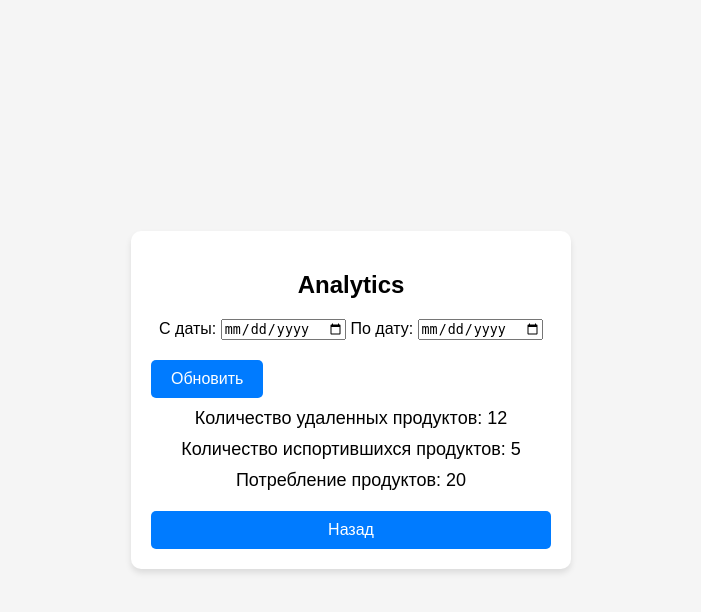
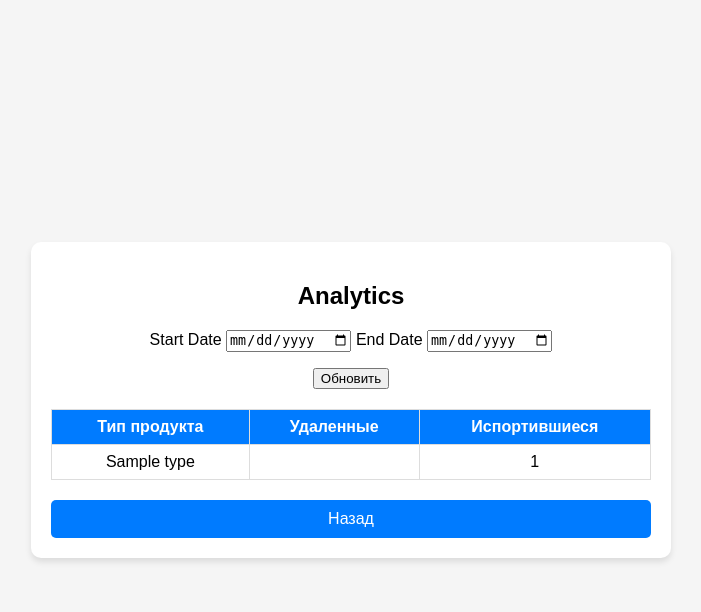
Before and after one commit to Alexeyokey/smartfridge, a Flask app: template app/templates/analytics.html in a window 1280 px wide. Shown: the top 612 px of the page, without its empty margins (289-990 px from the left). Run offline with Flask 3, Linux system fonts and the light colour scheme; the template is opened without the code that fills it: values that come from a table or form of the project are taken from there, most other values are stand-ins (such as "Sample title", 1, 10 or a date in 2020).

Commit message:
added page analytics, changed database structure: instead of actually deleting something, it's just changed flag of DELETE in their table

```diff
--- a/app/__init__.py
+++ b/app/__init__.py
@@ -10,8 +10,6 @@
     app = Flask(__name__)
     app.config.from_pyfile('../config.py')
     socketio.init_app(app)
-    print('1')
-
 
     from .main_roots import main
     from .api_roots import api
--- a/app/forms/addform.py
+++ b/app/forms/addform.py
@@ -10,7 +10,7 @@
         FlaskForm (_type_): _description_
     """
     name = StringField('Name', validators=[DataRequired()])
-    type = SelectField('Type',  choices=[],  validators=[DataRequired()])
+    type = StringField('Type', validators=[DataRequired()])
     calories = IntegerField('Calories', validators=[DataRequired()], render_kw={"placeholder": "Ккал"})
     ingredients = TextAreaField('Ingredients', validators=[DataRequired()])
     allergic = BooleanField('Allergic', validators=[Optional()])
--- /dev/null
+++ b/app/forms/analytics.py
@@ -0,0 +1,14 @@
+
+from flask_wtf import FlaskForm
+from wtforms import SubmitField, SelectField, IntegerField, DateTimeField
+from wtforms.validators import DataRequired, NumberRange
+
+class AnalyticsDates(FlaskForm):
+    """форма для добавления товаров в таблицу QR(создания)
+
+    Args:
+        FlaskForm (_type_): _description_
+    """
+    start_date = DateTimeField('Start Date', format='%Y-%m-%d', validators=[DataRequired()])
+    end_date = DateTimeField('End Date', format='%Y-%m-%d', validators=[DataRequired()])
+    submit = SubmitField('Обновить')
--- a/app/forms/productquantityform.py
+++ b/app/forms/productquantityform.py
@@ -1,12 +1,13 @@
 
 from flask_wtf import FlaskForm
-from wtforms import IntegerField, SubmitField
+from wtforms import IntegerField, SubmitField, HiddenField
 from wtforms.validators import DataRequired
 
 
 
 """форма для заказа на закупку (количество)
 """
-class Quantity(FlaskForm):
+class ProductOrder(FlaskForm):
     quantity = IntegerField('Количество', validators=[DataRequired()], render_kw={"placeholder": "Штук"})
+    product_id = HiddenField()
     submit = SubmitField(('Добавить в список покупок'))
--- a/app/templates/add_product.html
+++ b/app/templates/add_product.html
@@ -1,4 +1,3 @@
-{% extends "base.html" %}
 <!DOCTYPE html>
 <html lang="en">
 <head>
@@ -65,4 +64,3 @@
     </form>
 </body>
 </html>
-{% endblock %}
--- a/app/templates/add_qr_product.html
+++ b/app/templates/add_qr_product.html
@@ -1,3 +1,4 @@
+
 <!DOCTYPE html>
 <html lang="en">
 <head>
--- a/app/templates/analytics.html
+++ b/app/templates/analytics.html
@@ -18,7 +18,7 @@
 
         .container {
             width: 90%;
-            max-width: 400px;
+            max-width: 600px;
             background: white;
             border-radius: 10px;
             padding: 20px;
@@ -30,9 +30,21 @@
             margin-bottom: 20px;
         }
 
-        .stat {
-            font-size: 18px;
-            margin: 10px 0;
+        table {
+            width: 100%;
+            border-collapse: collapse;
+            margin-top: 20px;
+        }
+
+        th, td {
+            border: 1px solid #ddd;
+            padding: 8px;
+            text-align: center;
+        }
+
+        th {
+            background-color: #007bff;
+            color: white;
         }
 
         .btn {
@@ -59,36 +71,38 @@
 <div class="container">
     <h2>Analytics</h2>
     <div class="date-picker">
-        <label for="start-date">С даты:</label>
-        <input type="date" id="start-date">
-        <label for="end-date">По дату:</label>
-        <input type="date" id="end-date">
-        <button onclick="updateAnalytics()" class="btn">Обновить</button>
+        <form method="POST">
+            {{ form.hidden_tag() }}
+            <label for="start-date" id="start-date">{{ form.start_date.label }}</label>
+            {{ form.start_date(id="start_date", type="date") }}
+            <label for="end-date" id="end-date">{{ form.end_date.label }}</label>
+            {{ form.end_date(id="end_date", type="date") }}
+           <p> {{ form.submit(type="submit") }}</button>
+        </form>
     </div>
-    <div class="stat">Количество удаленных продуктов: <span id="deleted-count">0</span></div>
-    <div class="stat">Количество испортившихся продуктов: <span id="spoiled-count">0</span></div>
-    <div class="stat">Потребление продуктов: <span id="consumed-count">0</span></div>
+
+    <table>
+        <thead>
+            <tr>
+                <th>Тип продукта</th>
+                <th>Удаленные</th>
+                <th>Испортившиеся</th>
+                <!-- <th>Потребленные</th> -->
+            </tr>
+        </thead>
+        <tbody>
+            {% for product in products %}
+            <tr>
+                <td>{{ product.type }}</td>
+                <td>{{ product.count_deleted }}</td>
+                <td>{{ product.count_spoiled }}</td>
+            </tr>
+            {% endfor %}
+        </tbody>
+    </table>
+
     <a href="/" class="btn">Назад</a>
 </div>
 
-<script>
-    // Пример данных (можно заменить на динамическое обновление через API)
-    let deletedProducts = 12;
-    let spoiledProducts = 5;
-    let consumedProducts = 20;
-
-    document.getElementById("deleted-count").textContent = deletedProducts;
-    document.getElementById("spoiled-count").textContent = spoiledProducts;
-    document.getElementById("consumed-count").textContent = consumedProducts;
-
-    function updateAnalytics() {
-        let startDate = document.getElementById("start-date").value;
-        let endDate = document.getElementById("end-date").value;
-
-        // Здесь можно добавить логику запроса к серверу с выбранными датами
-        alert(`Обновление данных с ${startDate} по ${endDate}`);
-    }
-</script>
-
 </body>
 </html>
--- a/app/templates/product.html
+++ b/app/templates/product.html
@@ -117,7 +117,7 @@
                         <button onclick="deleteProduct('{{ product.id }}')">Удалить продукт</button>
                         <script>
                             function deleteProduct(productId) {
-                                fetch(`/api/product/${productId}`, {
+                                fetch(`/api/storage/${productId}`, {
                                     method: 'DELETE'
                                 })
                                 .then(response => response.json())
--- a/run.py
+++ b/run.py
@@ -27,7 +27,6 @@
     count = requests.get(f'http://127.0.0.1:{PORT}/api/expired_count').json()
     now = datetime.datetime.now().strftime('%H:%M:%S')
     message = f"ИСПОРЧЕНО ПРОДУКТОВ: {count['count']} ПРОВЕДИТЕ РЕВИЗИЮ"
-    # print(products)
     socketio.emit('notification', {'message': message})
 
 
```
Also changed, not shown: app/api_roots.py (+31 -9 lines), app/bd/database.py (+8 -2 lines), app/main_roots.py (+39 -12 lines), app/static/qr_codes/qr_4.png (added), app/static/qr_codes/qr_5.png (added), app/static/qr_codes/qr_6.png (added), fridge.sqlite.
